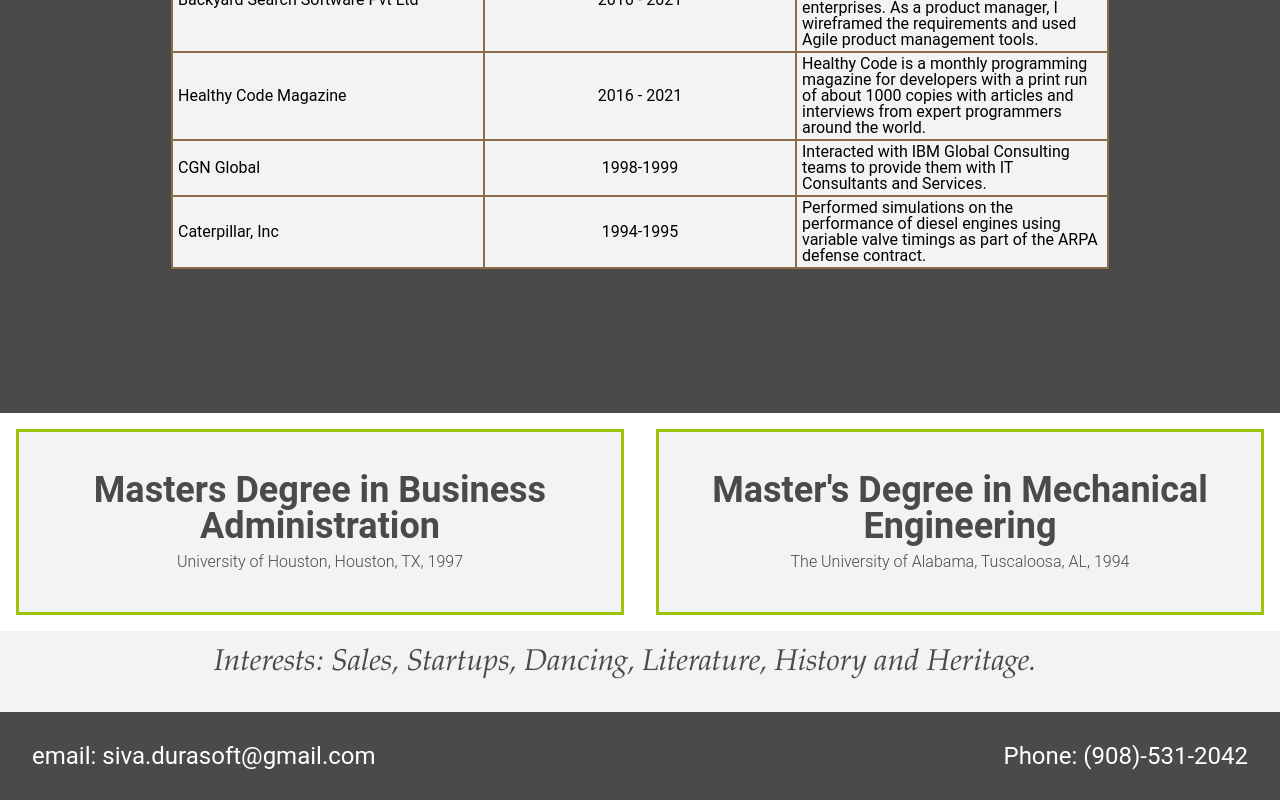
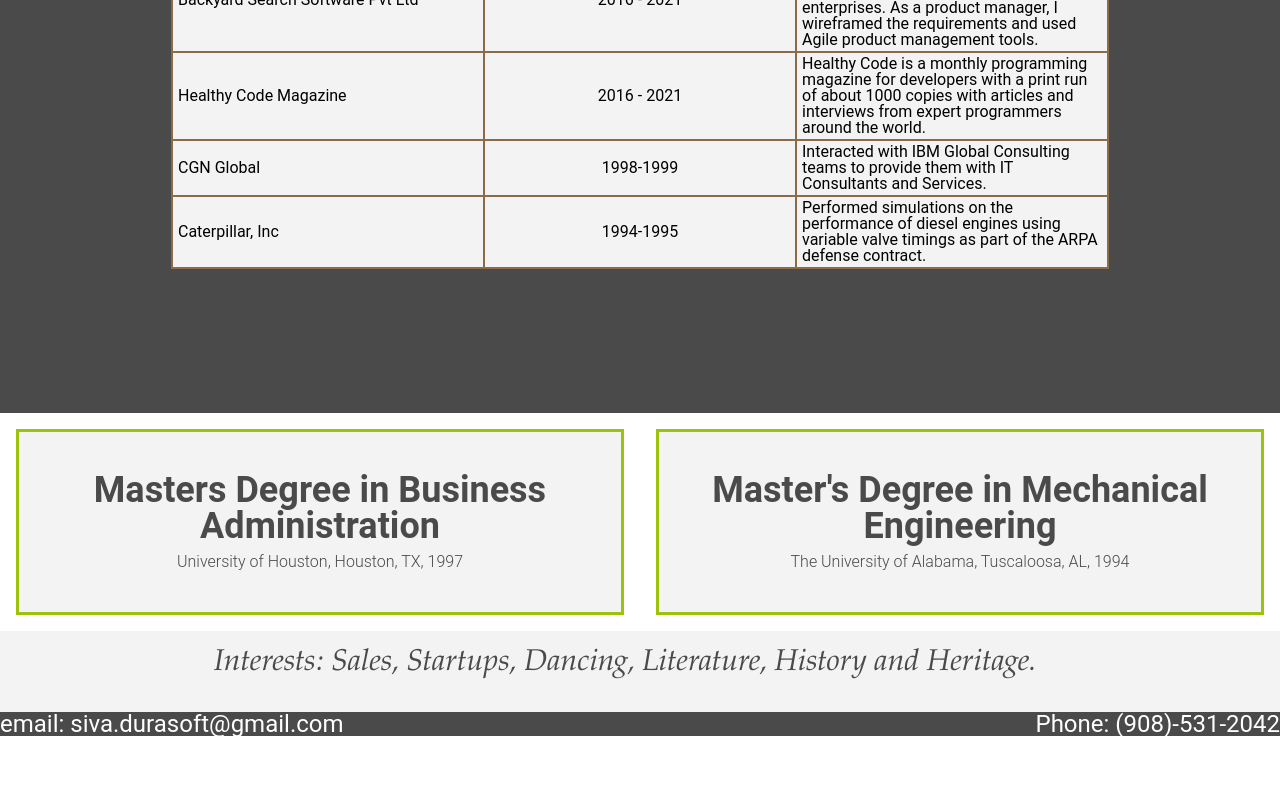
Before and after one commit to siva-thiagarajan/siva-thiagarajan.github.io, a plain HTML site: page index.html in a window 1280 px wide. Shown: the part 1184-1984 px from the top of the page. After the commit the page ends 1922 px from the top, so only its background shows below. Drawn offline with Linux system fonts and the light colour scheme.

Commit message:
yes...finally!

```diff
--- a/style.css
+++ b/style.css
@@ -516,7 +516,7 @@ html {
 
   #contact .reachout {
     background-color: #4a4a4a;
-    padding: 2rem 2rem;
+    /* padding: 2rem 2rem; */
   }
 
   #contact .copyright {
```
